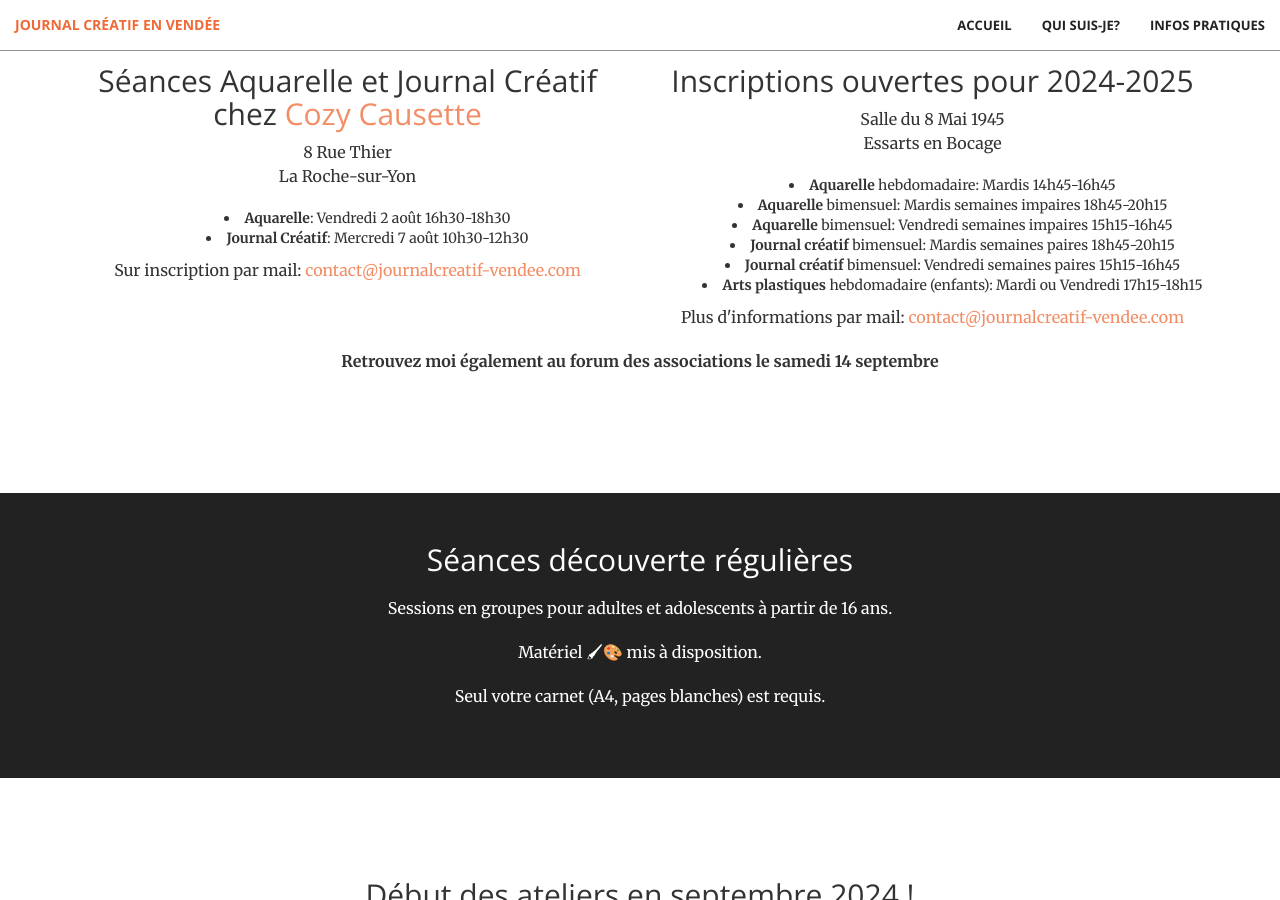
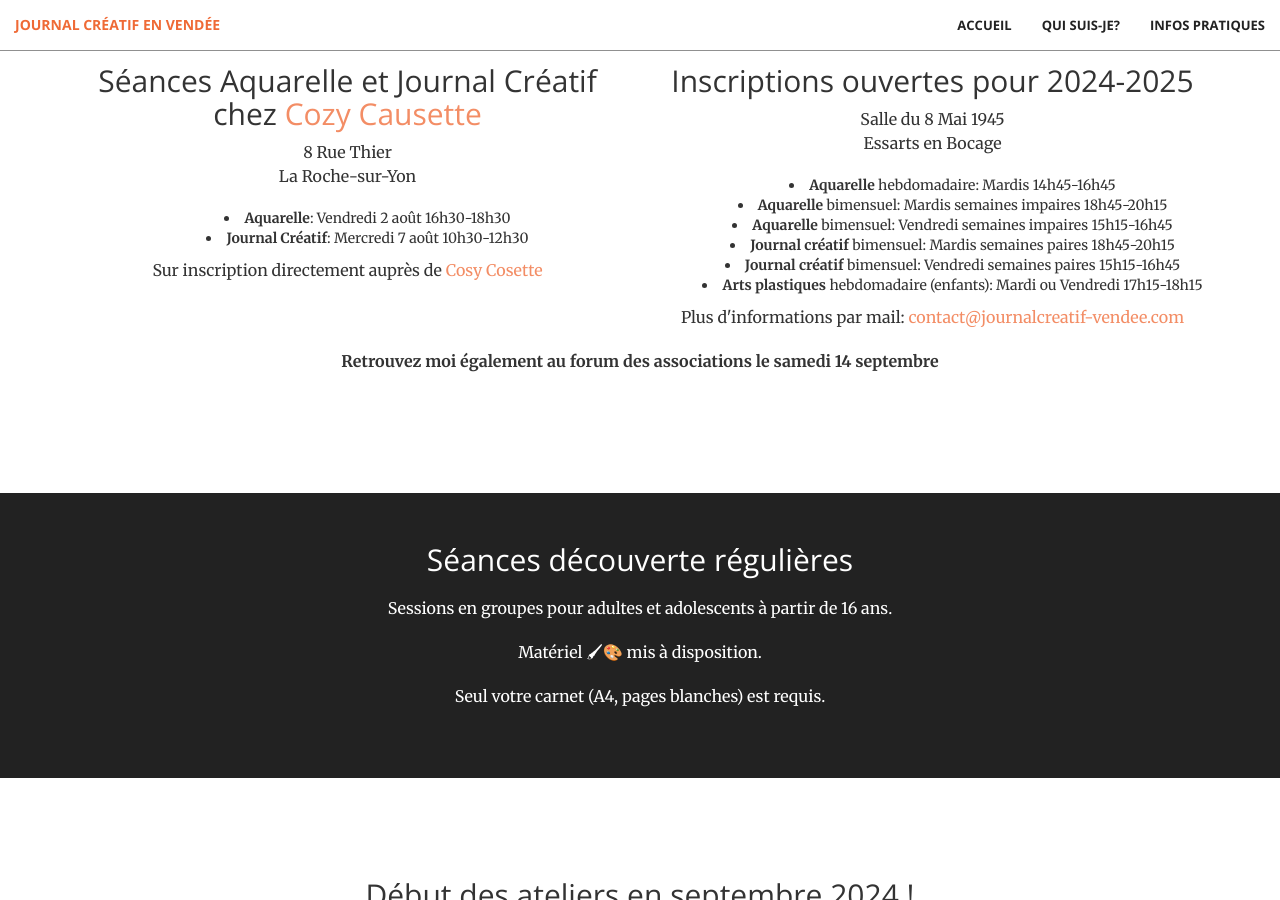
Before and after one commit to sildar/laura, a Jekyll site: the page built from informations.html, in a window 1280 px wide and 900 px high, scrolled down 1128 px. Built offline with Jekyll 4.4.1, drawn with Linux system fonts in a browser that asks for light colours.

Commit message:
Update workshop link

```diff
--- a/_includes/infos.html
+++ b/_includes/infos.html
@@ -19,10 +19,8 @@
           <li><strong>Journal Créatif</strong>: Mercredi 7 août 10h30-12h30</li>
         </ul>
         <p>
-          Sur inscription par mail:
-          <a hfref="mailto:contact@journalcreatif-vendee@gmail.com"
-            >contact@journalcreatif-vendee.com</a
-          >
+          Sur inscription directement auprès de
+          <a href="https://cosycausette.fr/contact/">Cosy Cosette</a>
         </p>
       </div>
 
```
